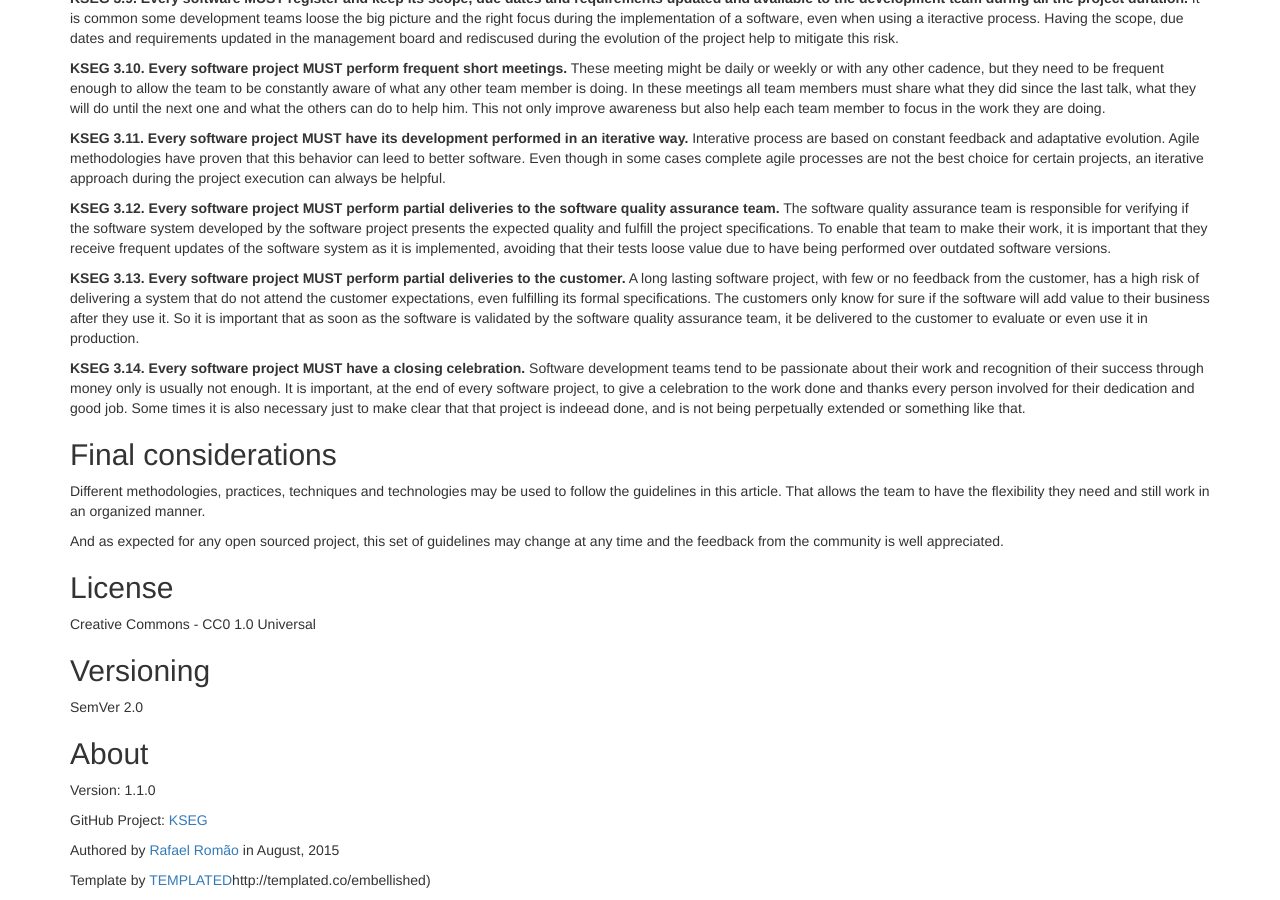
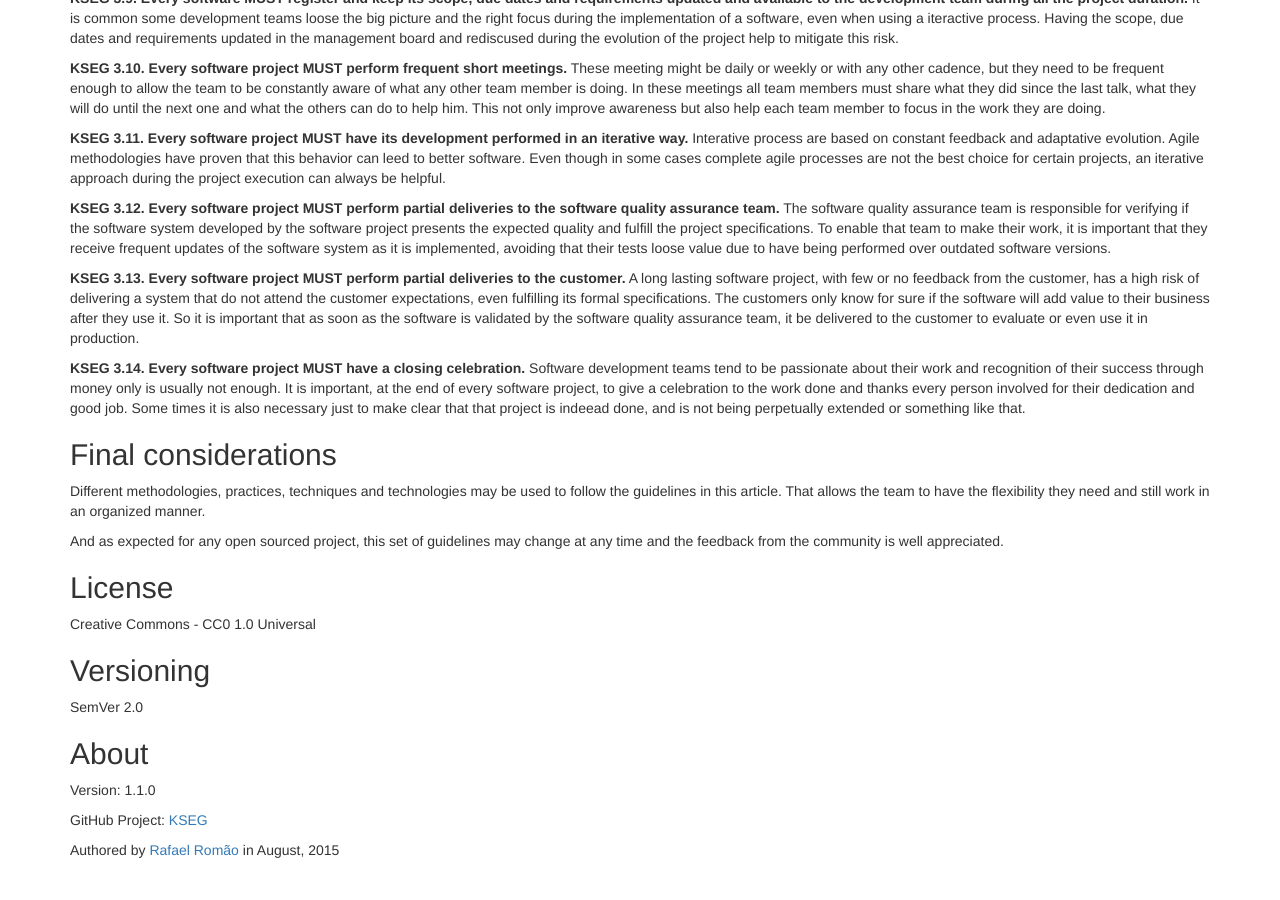
Before and after one commit to rafaelromao/KSEG, a Jekyll site: the page built from index.md, in a window 1280 px wide and 900 px high, scrolled down 2863 px. Built offline with Jekyll 4.4.1, drawn with Linux system fonts in a browser that asks for light colours; Markdown is read by kramdown in place of the engine named in the settings; after the commit the page ends 3733 px from its top, so only the background shows below that.

```diff
--- a/index.md
+++ b/index.md
@@ -183,5 +183,3 @@
 GitHub Project: [KSEG](https://github.com/rafaelromao/KSEG)
 
 Authored by [Rafael Romão](https://github.com/rafaelromao/) in August, 2015
-
-Template by [TEMPLATED]()http://templated.co/embellished)
```
